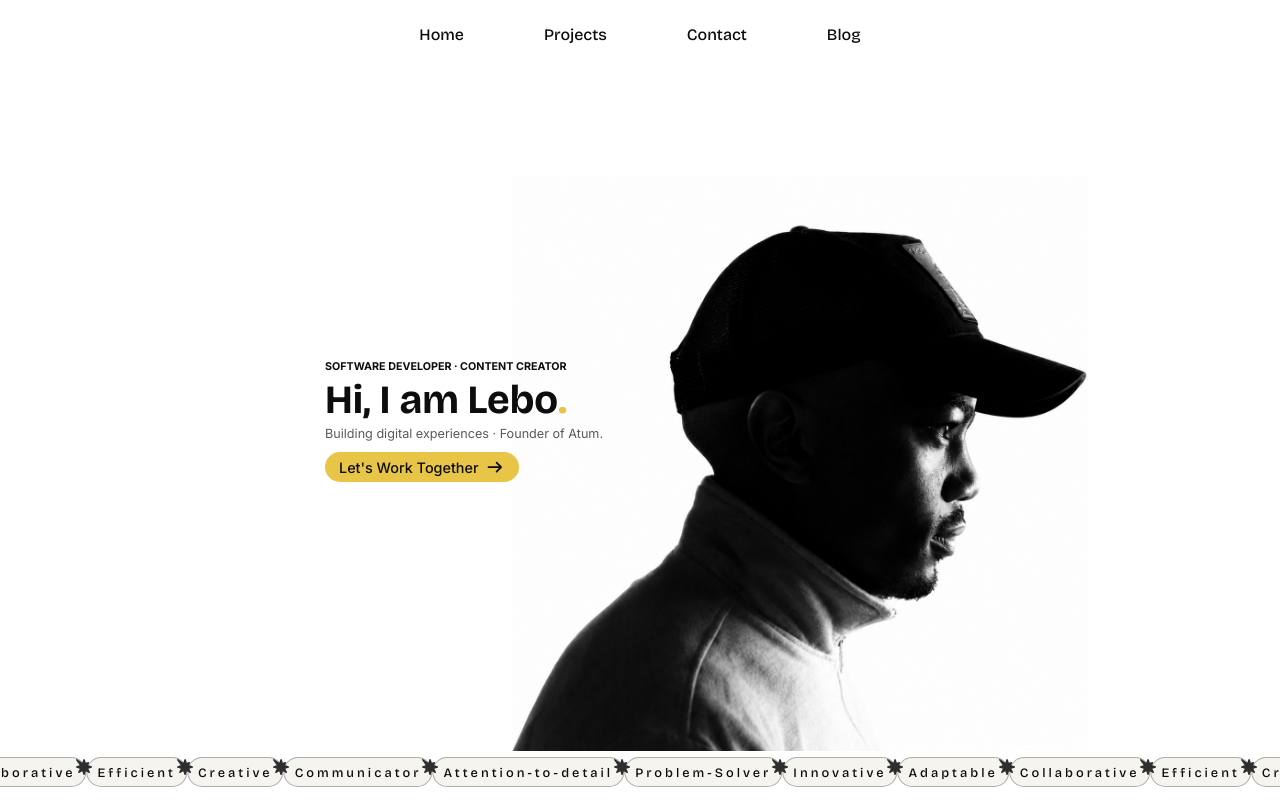
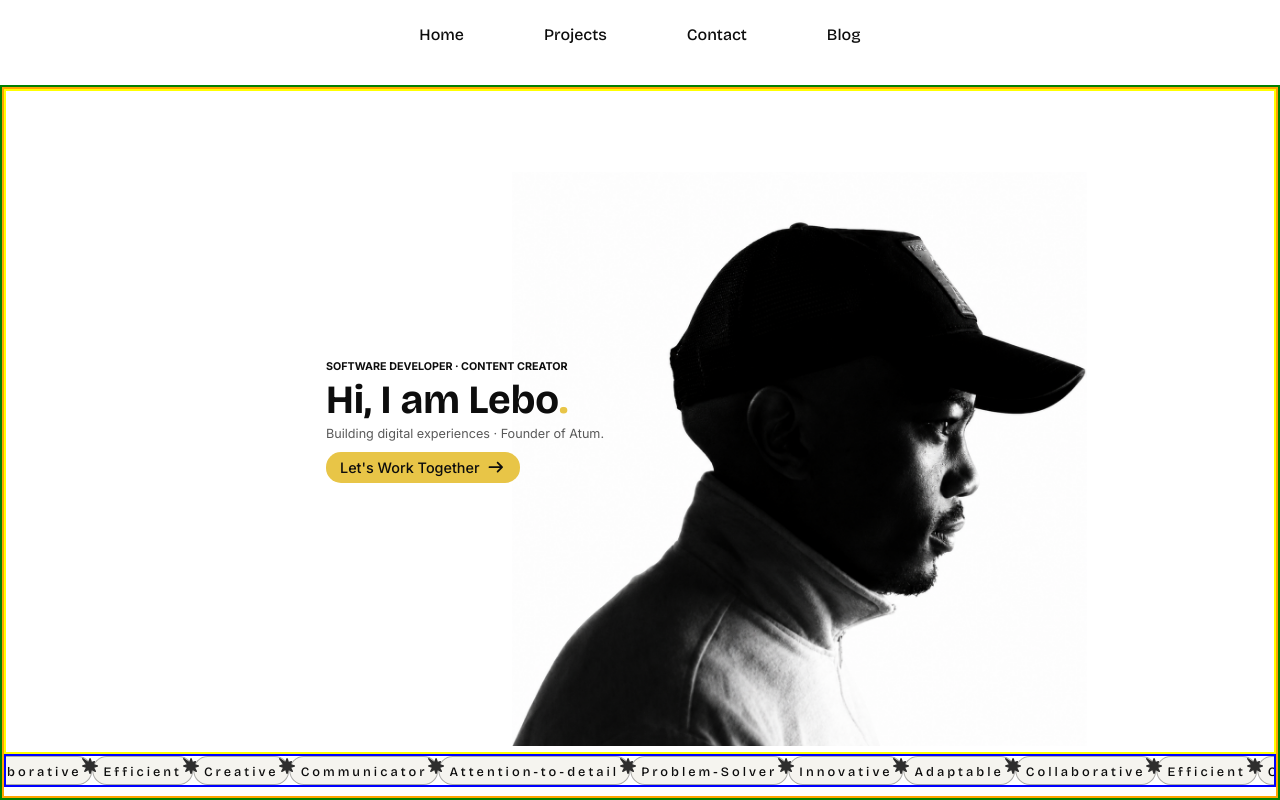
Before and after one commit to Lebo-Madikane/lebo-madikane, a Next.js app: page / in a window 1280 px wide. Shown: the top 800 px of the page. Built offline with nearby package versions, Linux system fonts and the light colour scheme.

Commit message:
style hero component

```diff
--- a/src/components/Hero/Hero.module.scss
+++ b/src/components/Hero/Hero.module.scss
@@ -6,6 +6,7 @@
     height: calc(100vh - 85px);
     margin-top: 85px;
     position: relative;
+    border: 2px solid green;
 
     @include mobile {
         overflow-x: hidden;
@@ -14,6 +15,8 @@
 
 .container {
     height: 100%;
+
+    border: 2px solid orange;
 }
 
 .content {
@@ -23,6 +26,7 @@
     align-items: flex-end;
     flex-wrap: wrap;
     line-height: 1.3;
+    border: 2px solid yellow;
 
     .text {
         align-self: center;
@@ -72,9 +76,10 @@
         @include mobile{
             //width: 90%;
             text-align: center;
-            height: 20%;
-            margin-top: 80px;
+            //height: 30%;
+            //margin-top: 80px;
             position: static;
+            border: 2px solid red;
         }
     }
 
@@ -95,13 +100,15 @@
             position: static;
             width: 100%;
             height: fit-content;
+            border: 2px solid red;
         }
     }
 }
 
 .attributes {
-    height: 6%;
-    overflow-y: hidden;
+    //height: 6%;
+    overflow-x: hidden;
+    border: 2px solid blue;
 
     .marqueeTrack{
         display: flex;
```
